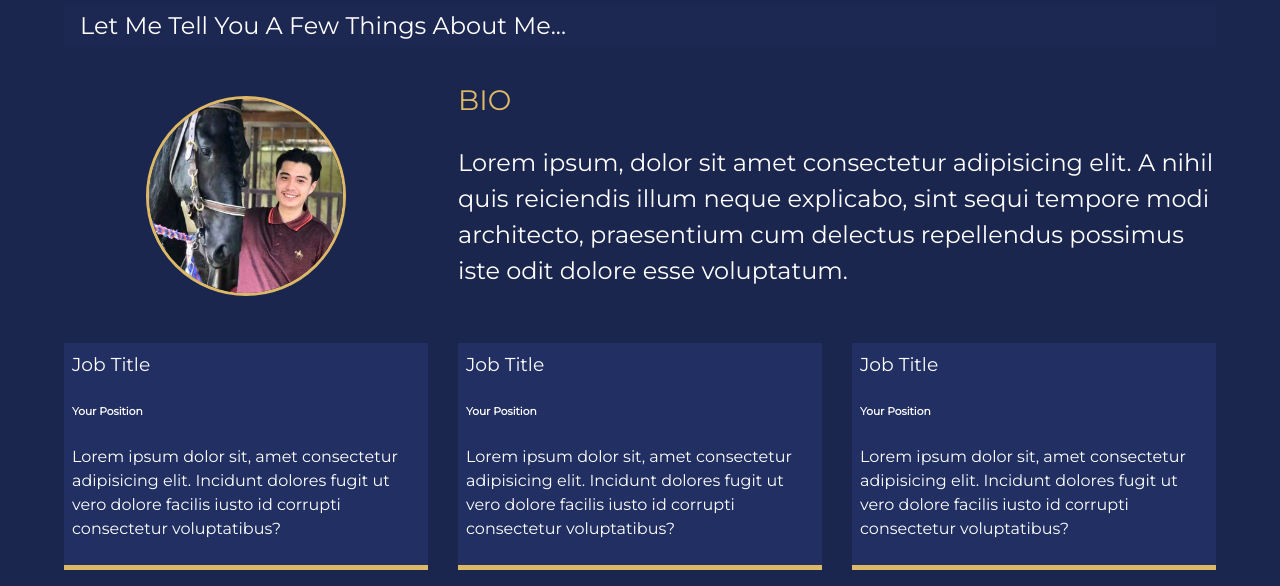
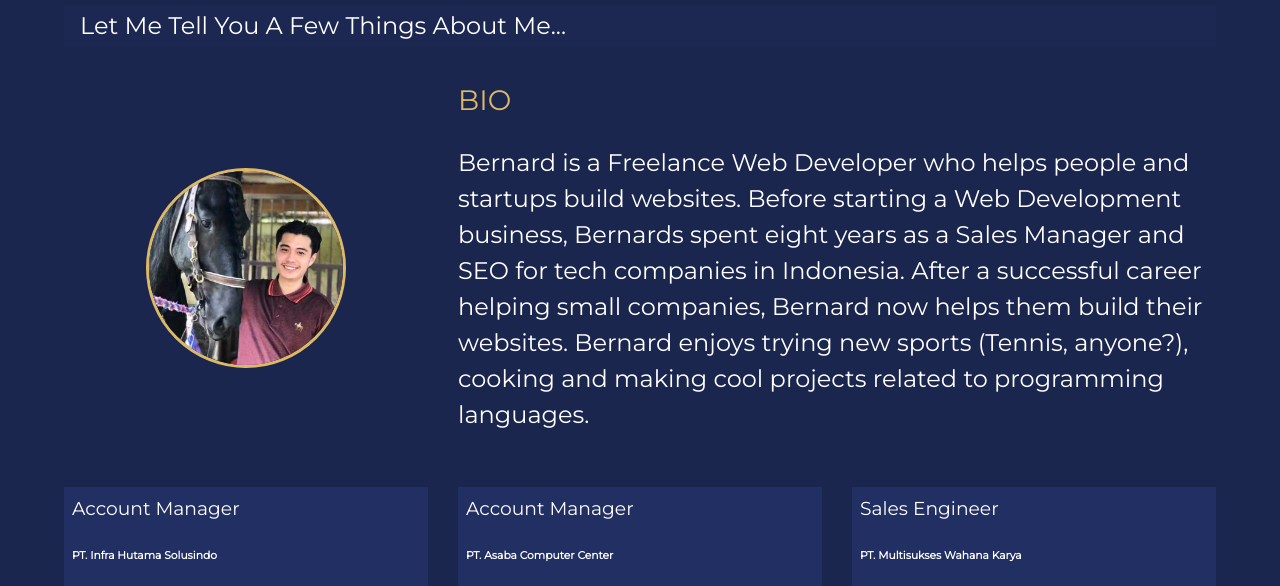
Before and after one commit to Troy420/portfolio, a website: page dist/about.html in a window 1280 px wide. Shown: the part 150-736 px from the top of the page. Drawn offline with Linux system fonts and the light colour scheme.

Commit message:
links and bio edited

```diff
--- a/dist/about.html
+++ b/dist/about.html
@@ -59,37 +59,53 @@
         <div class="bio animated bounceInRight">
           <h3 class="text-secondary">BIO</h3>
           <p>
-            Lorem ipsum, dolor sit amet consectetur adipisicing elit. A nihil
-            quis reiciendis illum neque explicabo, sint sequi tempore modi
-            architecto, praesentium cum delectus repellendus possimus iste odit
-            dolore esse voluptatum.
+            Bernard is a Freelance Web Developer who helps people and startups
+            build websites. Before starting a Web Development business, Bernards
+            spent eight years as a Sales Manager and SEO for tech companies in
+            Indonesia. After a successful career helping small companies,
+            Bernard now helps them build their websites. Bernard enjoys trying
+            new sports (Tennis, anyone?), cooking and making cool projects
+            related to programming languages.
           </p>
         </div>
         <div class="job job-1 animated bounceInLeft">
-          <h3>Job Title</h3>
-          <h6>Your Position</h6>
+          <h3>Account Manager</h3>
+          <h6>PT. Infra Hutama Solusindo</h6>
           <p>
-            Lorem ipsum dolor sit, amet consectetur adipisicing elit. Incidunt
-            dolores fugit ut vero dolore facilis iusto id corrupti consectetur
-            voluptatibus?
+            Had an Amazing time here! Although it is a young company but I'm
+            sure they will go a long way. My job here is pretty much everything,
+            from making the website (which I did do a pretty good job of it,
+            better than the last one) to sell server maintenance license, server
+            hardware, financial work like open up Purchase Order, Invoice, Etc.
+            Even deliver the goods !! Basically I am the Sales Manager /
+            Assistant Director / Tech guy And I enjoy it a lot!
           </p>
         </div>
         <div class="job job-2 animated bounceInUp">
-          <h3>Job Title</h3>
-          <h6>Your Position</h6>
+          <h3>Account Manager</h3>
+          <h6>PT. Asaba Computer Center</h6>
           <p>
-            Lorem ipsum dolor sit, amet consectetur adipisicing elit. Incidunt
-            dolores fugit ut vero dolore facilis iusto id corrupti consectetur
-            voluptatibus?
+            Next is PT. Asaba Computer Centre, quite a well known IT company in
+            Indonesia. After I learned my sales skills at two of my previous
+            companies I decided to try and learn a thing or two about selling at
+            an Enterprise level. Here, I pretty much sell at about everything
+            related to Computers, from hardware to software. Can't say I had a
+            good time here, the office environment is okay but not to my liking.
+            Overall, Learned a lot on a corporate level.
           </p>
         </div>
         <div class="job job-3 animated bounceInRight">
-          <h3>Job Title</h3>
-          <h6>Your Position</h6>
+          <h3>Sales Engineer</h3>
+          <h6>PT. Multisukses Wahana Karya</h6>
           <p>
-            Lorem ipsum dolor sit, amet consectetur adipisicing elit. Incidunt
-            dolores fugit ut vero dolore facilis iusto id corrupti consectetur
-            voluptatibus?
+            I remember I had a very good time in this company. Awesome
+            colleagues, lots of experience learned, made lots of new friends. It
+            was a really wonderful sales learning experience, I went to many
+            different places pitching other companies to buy our products (Heavy
+            Machinery). The owner of this company really taught me many things,
+            he even asked me to come to his house for a lesson. That shows
+            passion right there, I am lucky to become a part of the team. So
+            Thank you Sir! I wish you all the best!
           </p>
         </div>
       </div>
```
Also changed, not shown: dist/work.html (+10 -6 lines).
